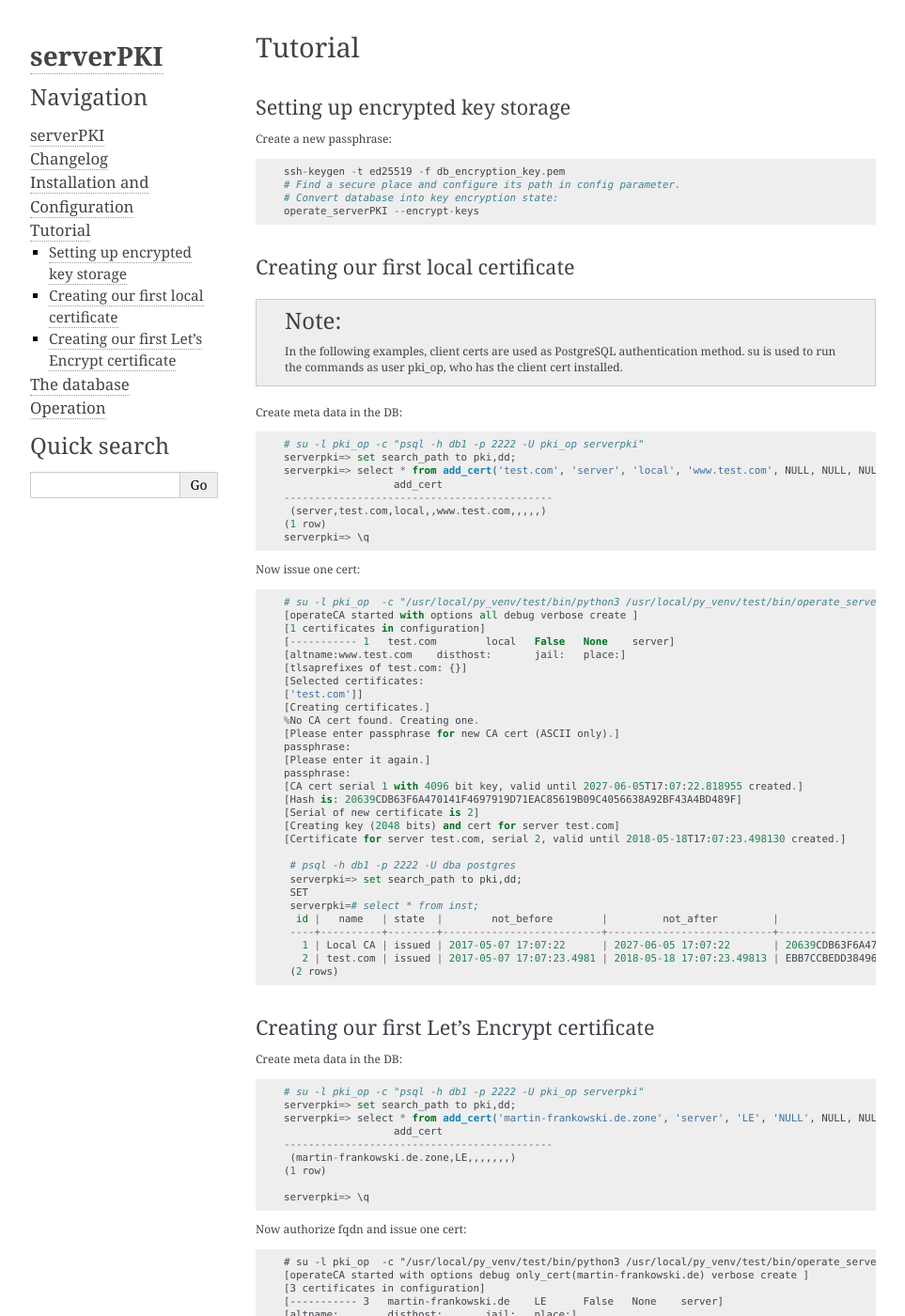
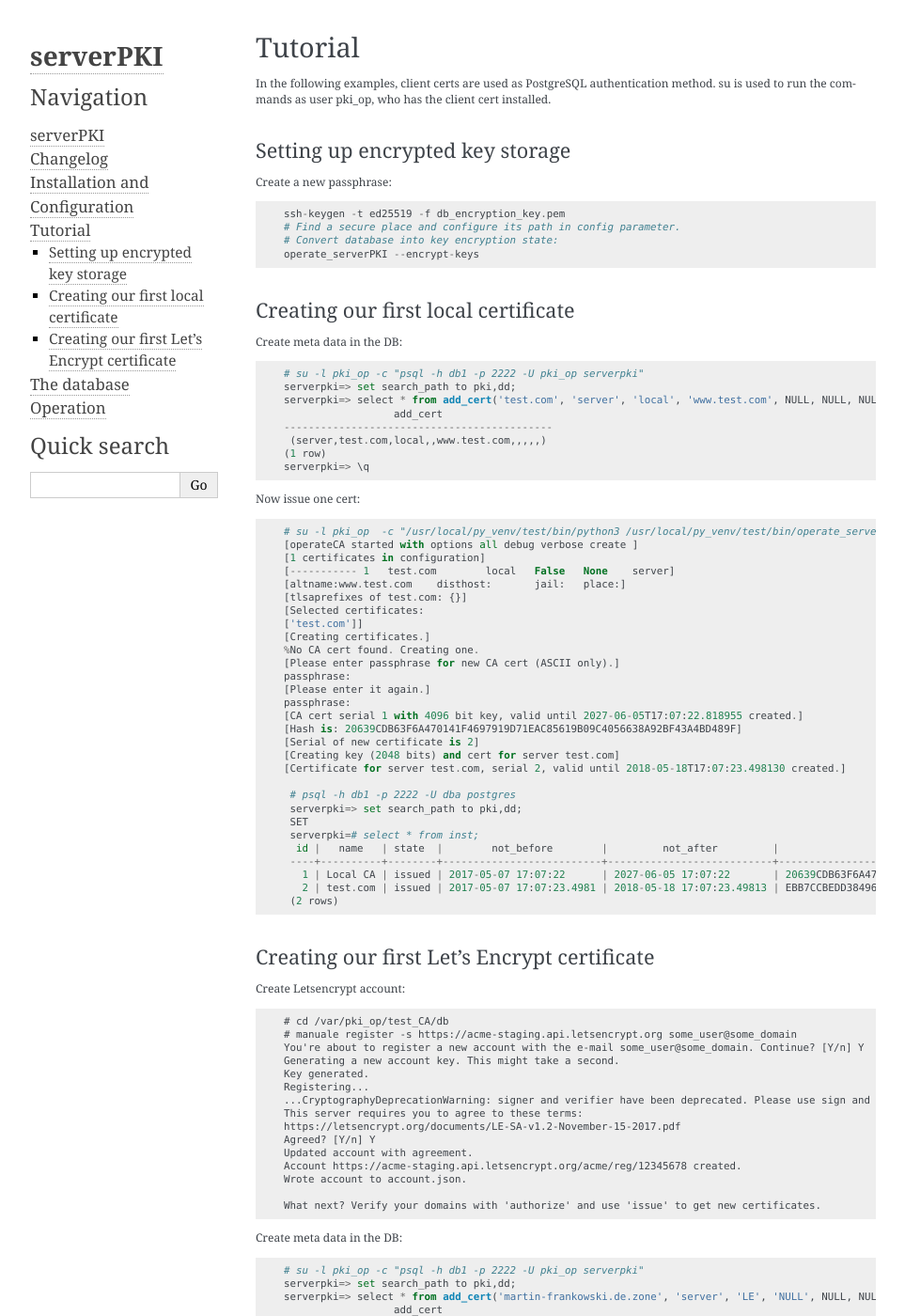
Before and after one commit to mc3/serverPKI, a Sphinx documentation site: the page built from docs/tutorial.rst, in a window 1280 px wide and 1400 px high. Shown: the whole window at 94% size, without its empty margins (148-1111 px from the left). Built offline with Sphinx 7.4.7, drawn with Linux system fonts in a browser that asks for light colours; some of the changed text lies outside the part shown.

Commit message:
Updating docs to 0.9.3

```diff
--- a/docs/conf.py
+++ b/docs/conf.py
@@ -49,7 +49,7 @@
 
 # General information about the project.
 project = 'serverPKI'
-copyright = '2016-2018, Axel Rau'
+copyright = '2016-2019, Axel Rau'
 author = 'Axel Rau'
 
 # The version info for the project you're documenting, acts as replacement for
@@ -59,7 +59,7 @@
 # The short X.Y version.
 version = '0.9'
 # The full version, including alpha/beta/rc tags.
-release = '0.9.1'
+release = '0.9.3'
 
 # The language for content autogenerated by Sphinx. Refer to documentation
 # for a list of supported languages.
--- a/docs/tutorial.rst
+++ b/docs/tutorial.rst
@@ -4,6 +4,8 @@
 
 .. toctree::
 
+In the following examples, client certs are used as PostgreSQL authentication method.
+su is used to run the commands as user pki_op, who has the client cert installed.
 
 
 Setting up encrypted key storage
@@ -71,6 +69,25 @@
 
 Creating our first Let's Encrypt certificate
 --------------------------------------------
+
+
+Create Letsencrypt account::
+
+    # cd /var/pki_op/test_CA/db
+    # manuale register -s https://acme-staging.api.letsencrypt.org some_user@some_domain
+    You're about to register a new account with the e-mail some_user@some_domain. Continue? [Y/n] Y
+    Generating a new account key. This might take a second.
+    Key generated.
+    Registering...
+    ...CryptographyDeprecationWarning: signer and verifier have been deprecated. Please use sign and verify instead.
+    This server requires you to agree to these terms:
+    https://letsencrypt.org/documents/LE-SA-v1.2-November-15-2017.pdf
+    Agreed? [Y/n] Y
+    Updated account with agreement.
+    Account https://acme-staging.api.letsencrypt.org/acme/reg/12345678 created.
+    Wrote account to account.json.
+
+    What next? Verify your domains with 'authorize' and use 'issue' to get new certificates.
 
 
 Create meta data in the DB::
```
Also changed, not shown: other parts of docs/tutorial.rst (+0 -4 lines), docs/CHANGELOG.rst (+14 -0 lines), docs/README.rst (+5 -5 lines), 2 other files.
